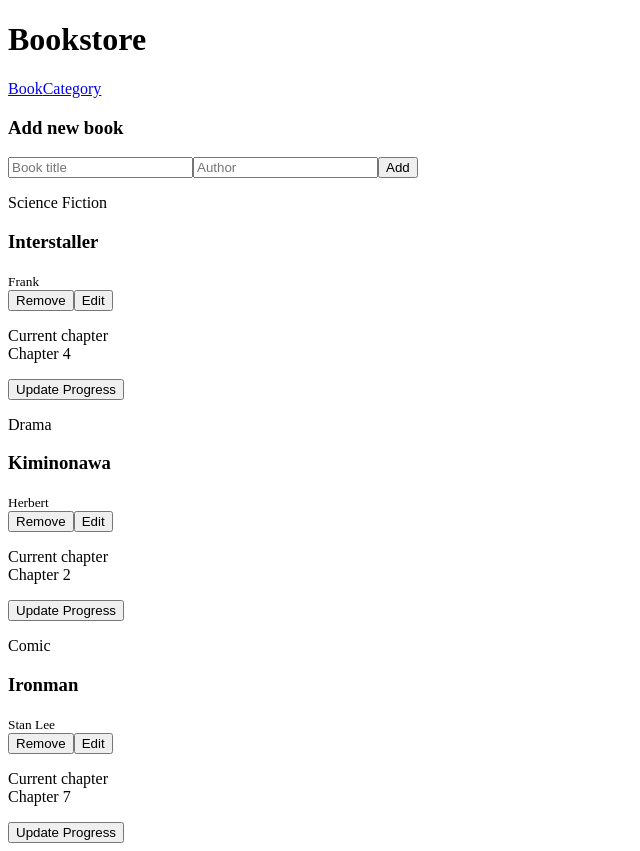
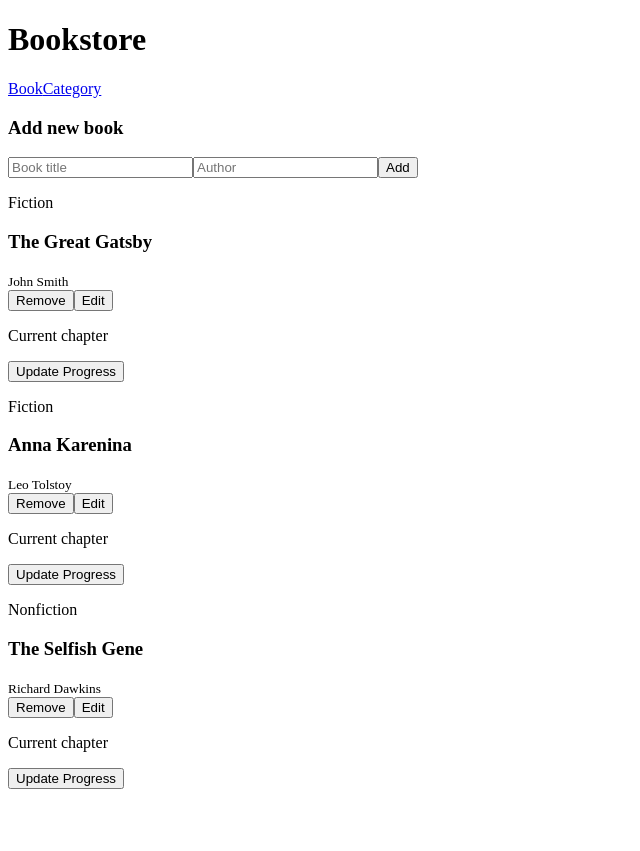
Before and after one commit to Pi1998/Bookstore, a React (Create React App) app in the folder book-store/: page / in a window 1280 px wide. Shown: the whole page, without its empty margins (0-640 px from the left). After the commit the page ends 800 px from the top, so only its background shows below. Built offline with nearby package versions, Linux system fonts and the light colour scheme.

Commit message:
Delete array and use booksAry

```diff
--- a/book-store/src/components/booksList.js
+++ b/book-store/src/components/booksList.js
@@ -1,30 +1,8 @@
-import { useState } from 'react';
+import { useSelector } from 'react-redux';
 import Book from './book';
 
 const BooksList = () => {
-  const [booksInfo] = useState([
-    {
-      id: 1,
-      category: 'Science Fiction',
-      title: 'Interstaller',
-      author: 'Frank',
-      chapter: 'Chapter 4',
-    },
-    {
-      id: 2,
-      category: 'Drama',
-      title: 'Kiminonawa',
-      author: 'Herbert',
-      chapter: 'Chapter 2',
-    },
-    {
-      id: 3,
-      category: 'Comic',
-      title: 'Ironman',
-      author: 'Stan Lee',
-      chapter: 'Chapter 7',
-    },
-  ]);
+  const booksInfo = useSelector((state) => state.books.booksAry);
 
   return (
     <div className="booksList">
```
